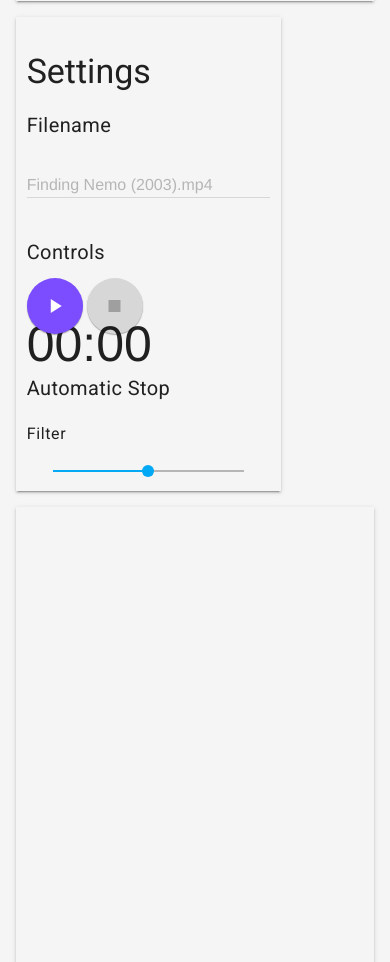
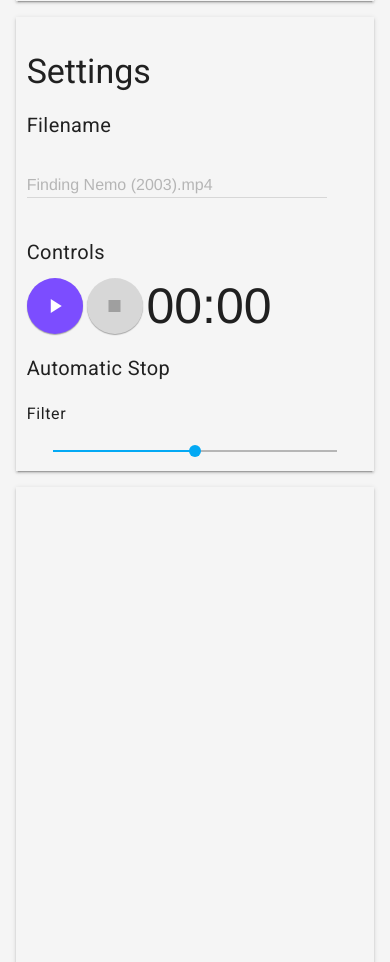
Before and after one commit to CameronDevine/VHS_Record, a Python web app: template server/templates/index.html in a window 390 px wide. Shown: the part 345-1307 px from the top of the page. Run offline with Jinja, Linux system fonts and the light colour scheme; the template is opened without the code that fills it, so the values that code supplies are empty; some libraries are stand-ins or nearby versions.

Commit message:
made the ui more responsive

```diff
--- a/server/templates/index.html
+++ b/server/templates/index.html
@@ -37,10 +37,10 @@
     </header>
     <main class="mdl-layout__content mdl-color--grey-100">
       <div class="mdl-grid">
-        <div class="mdl-cell mdl-cell--9-col mdl-cell--stretch mdl-shadow--2dp my-cell">
+        <div class="mdl-cell mdl-cell--9-col mdl-cell--5-col-tablet mdl-cell--stretch mdl-shadow--2dp my-cell">
           <img id="monitor" class="monitor-image">
         </div>
-        <div class="mdl-cell mdl-cell--3-col mdl-cell--stretch mdl-shadow--2dp my-cell">
+        <div class="mdl-cell mdl-cell--3-col mdl-cell--4-col-phone mdl-cell--stretch mdl-shadow--2dp my-cell">
           <h3>Settings</h3>
           <h5>Filename</h5>
           <div class="mdl-textfield mdl-js-textfield">
```
